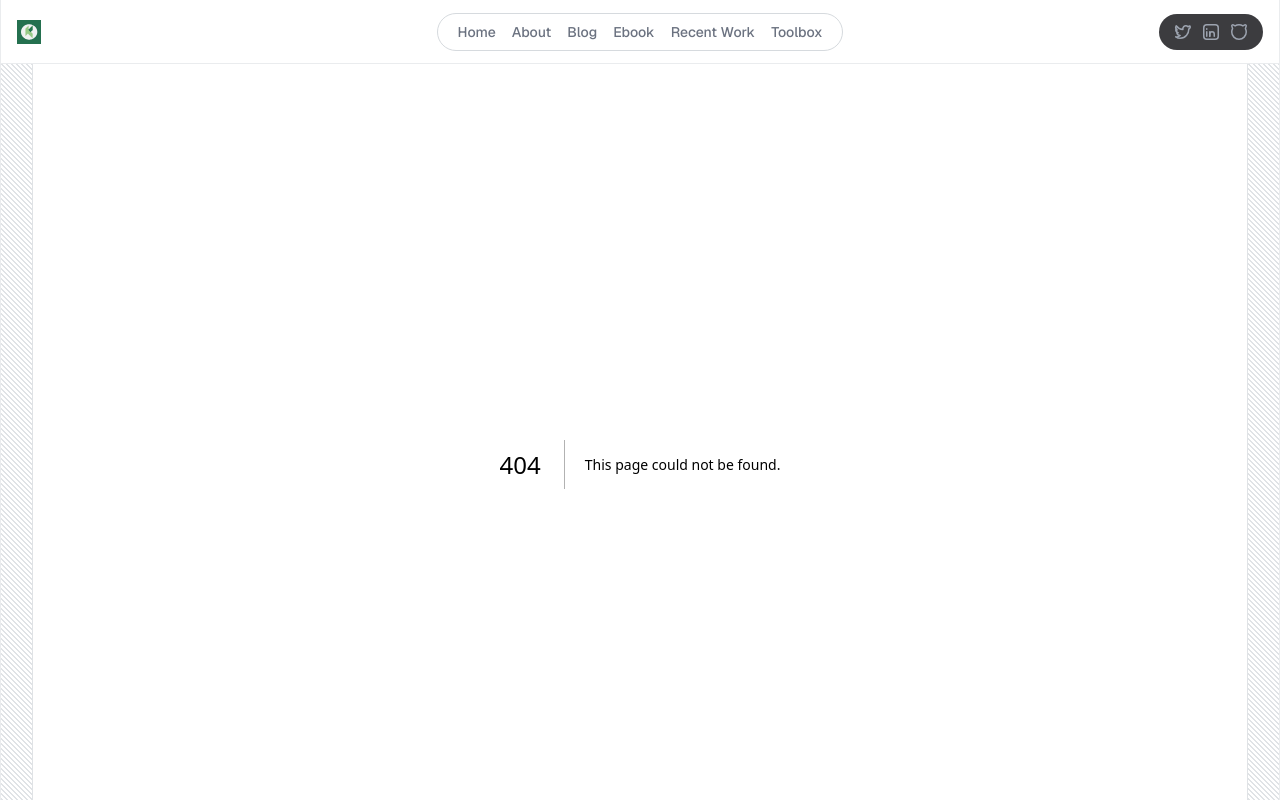
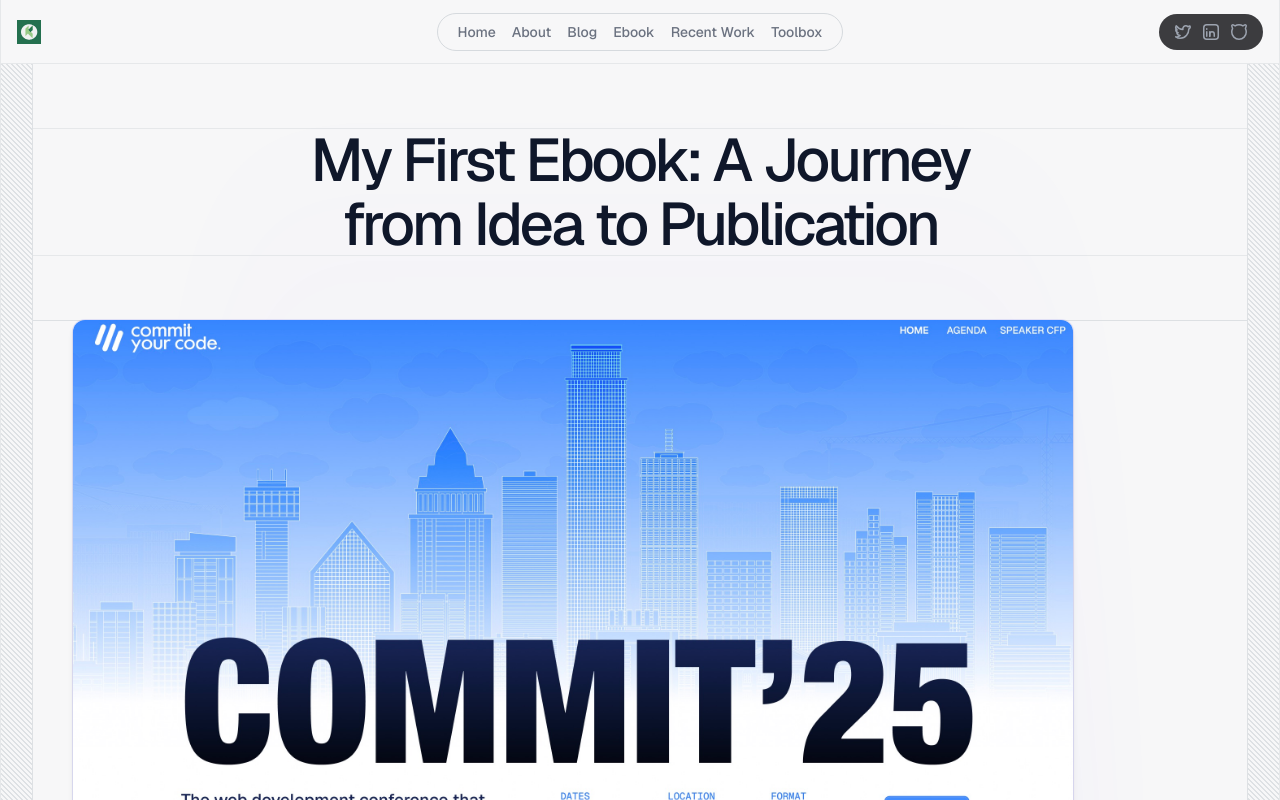
Before and after one commit to nirmalkiran20/portfolio, a Next.js app: page /ebook in a window 1280 px wide. Before the commit this address had no page. Shown: the top 800 px of the page. Built offline with nearby package versions, Linux system fonts and the light colour scheme.

Commit message:
Initial commit with corrected portfolio code

```diff
--- a/app/about/page.tsx
+++ b/app/about/page.tsx
@@ -12,13 +12,18 @@
 import { GridWrapper } from "@/app/components/GridWrapper";
 import { AboutTrackPattern } from "@/app/components/AboutTrackPattern";
 import { Photo } from "@/app/components/Photo";
+import { Metadata } from 'next';
+
+// This is the correct way to add metadata in the Next.js App Router
+export const metadata: Metadata = {
+  title: 'About | Kiran Nirmal',
+};
 
 export default function AboutPage() {
   const timeOfDayGreeting = getTimeOfDayGreeting();
 
   return (
     <div className="relative mt-14">
-      <title>About | Kiran Nirmal</title>
       <div className="relative space-y-10 md:space-y-16">
         {/* Title */}
         <GridWrapper className="space-y-12">
@@ -107,7 +112,7 @@
                   My Digital Journey Begins
                 </h2>
                 <p className="mb-6 text-base leading-7 text-text-secondary">
-                  With nearly a decade in the dynamic world of digital marketing, I've had the incredible opportunity to witness and adapt to its rapid evolution. My journey began with a deep fascination for how businesses connect with their audiences online. I quickly immersed myself in the core principles of SEO, SEM, social media marketing, and content strategy, always driven by the desire to create impactful and measurable results. Early on, I even managed to significantly boost organic traffic for a niche e-commerce site by over 150% in six months – a foundational success that still fuels my passion.
+                  With nearly a decade in the dynamic world of digital marketing, I&apos;ve had the incredible opportunity to witness and adapt to its rapid evolution. My journey began with a deep fascination for how businesses connect with their audiences online. I quickly immersed myself in the core principles of SEO, SEM, social media marketing, and content strategy, always driven by the desire to create impactful and measurable results. Early on, I even managed to significantly boost organic traffic for a niche e-commerce site by over 150% in six months – a foundational success that still fuels my passion.
                 </p>
               </div>
               <div className="hidden lg:order-1 lg:block">
@@ -139,7 +144,7 @@
                   Finding My Way to Strategic Impact
                 </h2>
                 <p className="mb-6 text-base leading-8 text-text-secondary">
-                  While I initially explored various facets of digital marketing, my true calling emerged in crafting comprehensive digital strategies that not only drive awareness but also convert. I honed my skills in data analytics, conversion rate optimization (CRO), and integrated campaign management, realizing that the most effective marketing isn't just about individual channels, but about seamless, data-driven orchestration. The shift from executing tactics to defining overarching strategies became my game-changer, leading me to roles where I could shape and lead high-performing marketing initiatives.
+                  While I initially explored various facets of digital marketing, my true calling emerged in crafting comprehensive digital strategies that not only drive awareness but also convert. I honed my skills in data analytics, conversion rate optimization (CRO), and integrated campaign management, realizing that the most effective marketing isn&apos;t just about individual channels, but about seamless, data-driven orchestration. The shift from executing tactics to defining overarching strategies became my game-changer, leading me to roles where I could shape and lead high-performing marketing initiatives.
                 </p>
               </div>
               <div className="hidden lg:block">
@@ -171,9 +176,9 @@
                   Life Beyond Campaigns
                 </h2>
                 <p className="mb-6 text-base leading-7 text-text-secondary">
-                  When I'm not in analytics or campaign strategy, my life revolves around passions outside of work. Staying curious and continuously learning is key, whether exploring new marketing tech or diving into thought-provoking discussions. My personal life, filled with quality time with family and friends, exploring new places, and finding everyday inspiration, provides the balance that brings fresh perspective and renewed energy to my work.
-                  </p>
-                  </div>
+                  When I&apos;m not in analytics or campaign strategy, my life revolves around passions outside of work. Staying curious and continuously learning is key, whether exploring new marketing tech or diving into thought-provoking discussions. My personal life, filled with quality time with family and friends, exploring new places, and finding everyday inspiration, provides the balance that brings fresh perspective and renewed energy to my work.
+                </p>
+              </div>
               <div className="hidden lg:block">
                 <div className="relative mx-auto w-fit">
                   <ShadowBox width={188} height={278}></ShadowBox>
@@ -203,10 +208,10 @@
                   These Days
                 </h2>
                 <p className="mb-6 text-base leading-7 text-text-secondary">
-                  Currently, I am leveraging my expertise to lead digital marketing initiatives at [Insert Company Name Here, e.g., "a leading tech firm" or "an innovative agency"] where we're building impactful campaigns and pushing the boundaries of digital engagement. I'm also a regular contributor to industry discussions, often sharing insights on emerging digital trends and performance marketing strategies.
+                  Currently, I am leveraging my expertise to lead digital marketing initiatives at NEXA an digital marketing agency where we&apos;re building impactful campaigns and pushing the boundaries of digital engagement. I&apos;m also a regular contributor to industry discussions, often sharing insights on emerging digital trends and performance marketing strategies.
                 </p>
                 <p className="mb-6 text-base leading-7 text-text-secondary">
-                  When I'm not strategizing, you'll find me experimenting with new AI tools for marketing, contributing to digital marketing forums, enjoying a challenging board game with friends, or—best of all—unwinding with my loved ones, usually with a good cup of coffee and a keen eye on the latest industry news.
+                  When I&apos;m not strategizing, you&apos;ll find me experimenting with new AI tools for marketing, contributing to digital marketing forums, enjoying a challenging board game with friends, or—best of all—unwinding with my loved ones, usually with a good cup of coffee and a keen eye on the latest industry news.
                 </p>
               </div>
               <div className="hidden lg:block">
--- a/app/components/ConnectionsBento.tsx
+++ b/app/components/ConnectionsBento.tsx
@@ -1,4 +1,3 @@
-// E:\my-digital-marketing-portfolio\app\components\ConnectionsBento.tsx
 "use client";
 
 import Link from "next/link";
@@ -68,7 +67,7 @@
           }}
           variants={titleVariants}
         >
-          Let's Connect
+          Let&apos;s Connect
         </motion.h2>
 
         {/* Liquid Glass Panel (appears on hover) */}
@@ -98,7 +97,6 @@
                 className="flex items-center justify-center space-x-3 text-white hover:text-blue-300 transition-colors duration-200 p-2 rounded-md hover:bg-white/10" // Added p-2 for clickable area and hover background
                 target="_blank"
                 rel="noopener noreferrer"
-                passHref
               >
                 {/* NEW Gmail Icon SVG (common envelope with 'M' style) */}
                 <svg className="w-6 h-6" fill="currentColor" viewBox="0 0 24 24" xmlns="http://www.w3.org/2000/svg">
@@ -114,7 +112,6 @@
                 className="flex items-center justify-left space-x-3 text-white hover:text-blue-300 transition-colors duration-200 p-2 rounded-md hover:bg-white/10" // Added p-2 for clickable area and hover background
                 target="_blank"
                 rel="noopener noreferrer"
-                passHref
               >
                 <svg className="w-6 h-6" fill="currentColor" viewBox="0 0 24 24" xmlns="http://www.w3.org/2000/svg"><path d="M19 0h-14c-2.761 0-5 2.239-5 5v14c0 2.761 2.239 5 5 5h14c2.762 0 5-2.239 5-5v-14c0-2.761-2.762-5-5-5zm-11 19h-3v-11h3v11zm-1.5-12.268c-.966 0-1.75-.79-1.75-1.764s.784-1.764 1.75-1.764 1.75.79 1.75 1.764-.783 1.764-1.75 1.764zm13.5 12.268h-3v-5.604c0-3.368-4-3.113-4 0v5.604h-3v-11h3v1.765c1.396-2.586 7-2.777 7 2.476v6.759z"></path></svg>
                 <span className="text-lg font-semibold">Connect on LinkedIn</span>
--- a/app/connections/page.tsx
+++ b/app/connections/page.tsx
@@ -1,13 +1,15 @@
-import type { Metadata } from "next";
+{/*import type { Metadata } from "next";
+import Image from "next/image";
 import { HorizontalLine } from "@/app/components/HorizontalLine";
 import { GridWrapper } from "@/app/components/GridWrapper";
+
 
 type Connection = {
   name: string;
   profile_picture: string;
   socialLink: string;
   isConnected: boolean;
-  connectedDate?: Date;
+  connectedDate?: string; // changed to string for static rendering
 };
 
 export const metadata: Metadata = {
@@ -16,7 +18,7 @@
 };
 
 const connections: Connection[] = [
-  {
+  /*{
     name: "Tejas Kumar",
     profile_picture: "/connections/Tejas Kumar.jpeg",
     connectedDate: new Date("1/30/24"),
@@ -623,11 +625,14 @@
                       <span>
                         Met on{" "}
                         <time>
-                          {person.connectedDate.toLocaleDateString("en-US", {
-                            month: "numeric",
-                            day: "numeric",
-                            year: "2-digit",
-                          })}
+                          {new Date(person.connectedDate).toLocaleDateString(
+                            "en-US",
+                            {
+                              month: "numeric",
+                              day: "numeric",
+                              year: "2-digit",
+                            }
+                          )}
                         </time>
                       </span>
                     </div>
@@ -636,7 +641,9 @@
                     className="grid h-full place-items-center rounded-xl border-2 border-[#A5AEB81F]/10 bg-[#EDEEF0]"
                     style={{ boxShadow: "0px 2px 1.5px 0px #A5AEB852 inset" }}
                   >
-                    <img
+                    <Image
+                      width={56}
+                      height={56}
                       className={`h-14 w-14 rounded transition-all duration-300 ${
                         !person.isConnected ? "grayscale" : ""
                       }`}
@@ -661,3 +668,4 @@
     </div>
   );
 }
+*/}
--- a/app/projects/page.tsx
+++ b/app/ebook/page.tsx
@@ -6,10 +6,17 @@
 import remarkGfm from 'remark-gfm';
 import rehypeRaw from 'rehype-raw';
 import { ComponentPropsWithoutRef } from "react";
+import Image from 'next/image';
 
 function ProjectImage(props: { src: string; alt: string }) {
   return (
-    <img src={props.src} alt={props.alt} className="drama-shadow rounded-xl" />
+    <Image
+      src={props.src}
+      alt={props.alt}
+      width={1000}
+      height={500}
+      className="drama-shadow rounded-xl"
+    />
   );
 }
 
```
Also changed, not shown: app/recent-work/page.tsx (renamed from app/speaking/page.tsx).
